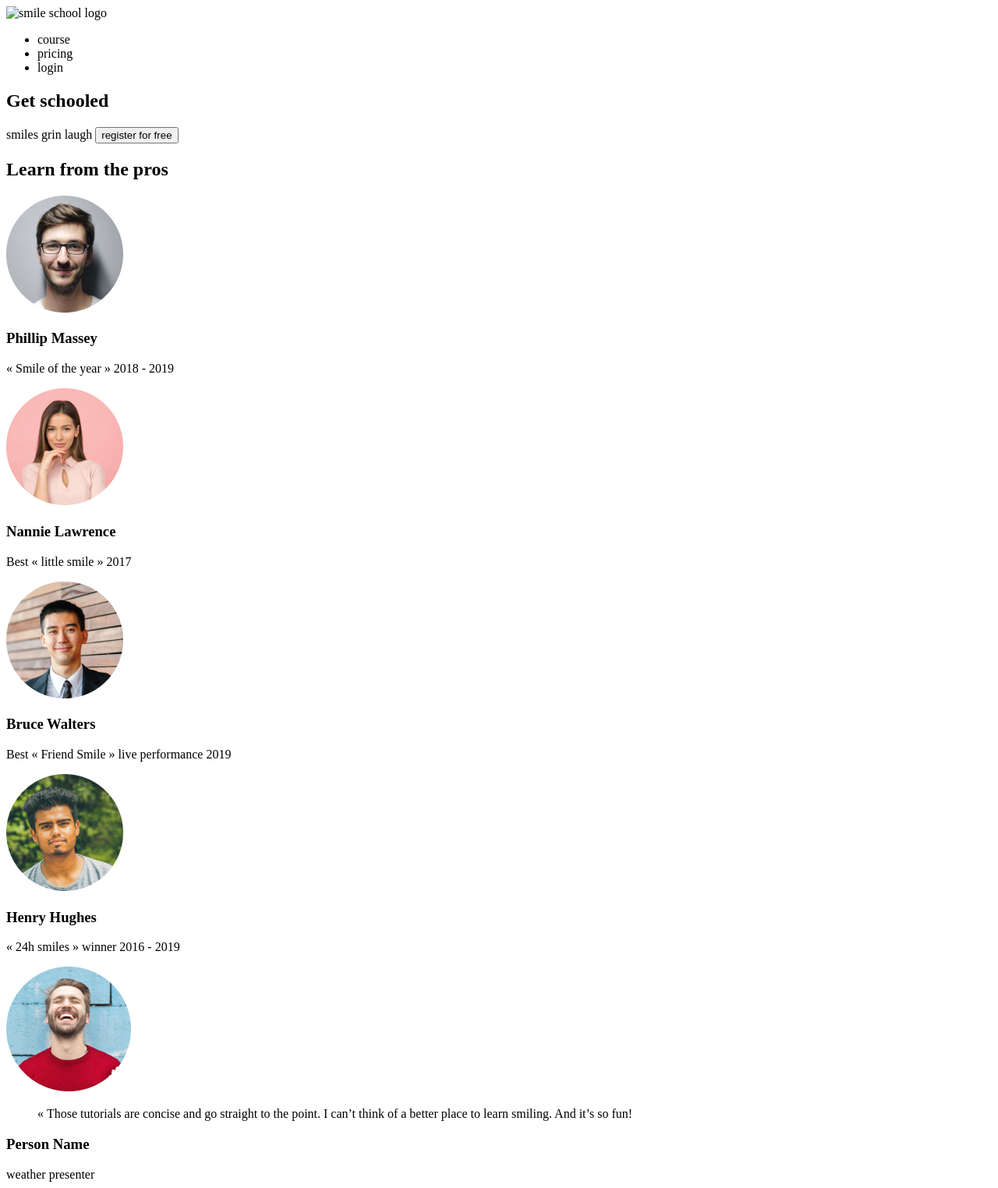
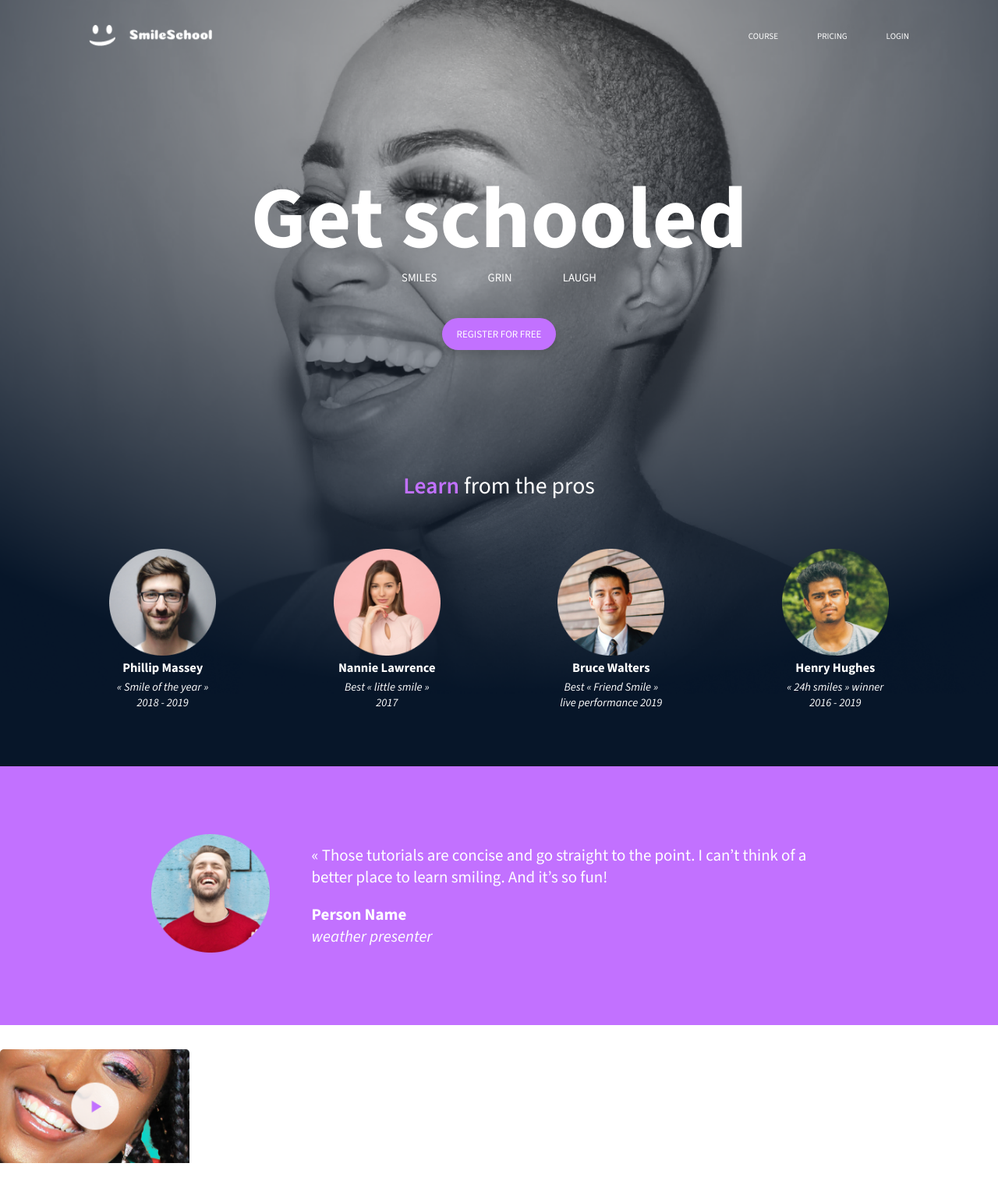
Before and after one commit to nadasaaddd/alx_html_css, a plain HTML site: page css_advanced/index.html in a window 1280 px wide. Shown: the top 1524 px of the page at 78% size. Drawn offline with nearby package versions, Linux system fonts and the light colour scheme.

Commit message:
styling section1-2

```diff
--- a/css_advanced/index.html
+++ b/css_advanced/index.html
@@ -7,12 +7,20 @@
       src="https://kit.fontawesome.com/4a2b055604.js"
       crossorigin="anonymous"
     ></script>
+    <link rel="stylesheet" href="styles.css" />
+    <link rel="preconnect" href="https://fonts.googleapis.com" />
+    <link rel="preconnect" href="https://fonts.gstatic.com" crossorigin />
+    <link
+      href="https://fonts.googleapis.com/css2?family=Source+Sans+3:ital,wght@0,200..900;1,200..900&display=swap"
+      rel="stylesheet"
+    />
     <title>Smile School</title>
   </head>
   <body>
+    <div class="landing-wrapper">
     <header>
       <nav>
-        <img class="/assets/logo.png" src="" alt="smile school logo" />
+        <img class="nav-logo" src="/assets/logo.png" alt="smile school logo" />
         <ul>
           <li><a>course</a></li>
           <li><a>pricing</a></li>
@@ -21,34 +29,35 @@
       </nav>
     </header>
     <main>
-      <section>
-        <div>
-          <h2>Get schooled</h2>
-          <span>smiles</span>
-          <span>grin</span>
-          <span>laugh</span>
+      <section class="section1">
+        <div class="header">
+          <h1>Get schooled</h1>
+          <div class="spans">
+            <span>smiles</span>
+            <span>grin</span>
+            <span>laugh</span>
+          </div>
           <button>register for free</button>
         </div>
-        <div>
-          <h2>Learn from the pros</h2>
-          <div>
-            <div>
+        <div class="pros">
+          <h2><span>Learn</span> from the pros</h2>
+          <div class="avatar-pros">
+            <div class="av">
               <img src="/assets/avatar.png" />
               <h3>Phillip Massey</h3>
               <p>« Smile of the year » 2018 - 2019</p>
             </div>
-
-            <div>
+            <div class="av">
               <img src="/assets/avatar (1).png" />
               <h3>Nannie Lawrence</h3>
               <p>Best « little smile » 2017</p>
             </div>
-            <div>
+            <div class="av">
               <img src="/assets/avatar (2).png" />
               <h3>Bruce Walters</h3>
               <p>Best « Friend Smile » live performance 2019</p>
             </div>
-            <div>
+            <div class="av">
               <img src="/assets/avatar (3).png" />
               <h3>Henry Hughes</h3>
               <p>« 24h smiles » winner 2016 - 2019</p>
@@ -56,17 +65,19 @@
           </div>
         </div>
       </section>
-      <section>
+      </div>
+      <section class="section2">
         <div>
           <img src="/assets/av-quote.png" />
         </div>
-        <div>
+        <div class="text">
           <blockquote>
             « Those tutorials are concise and go straight to the point. I can’t
             think of a better place to learn smiling. And it’s so fun!
           </blockquote>
+          <br>
           <h3>Person Name</h3>
-          <p>weather presenter</p>
+          <i><p>weather presenter</p></i>
         </div>
       </section>
       <section>
--- /dev/null
+++ b/css_advanced/styles.css
@@ -0,0 +1,126 @@
+* {
+  margin: 0;
+  padding: 0;
+  font-family: "Source Sans 3", sans-serif;
+  color: #fff;
+  zoom: 99%;
+}
+.landing-wrapper {
+  background-image: url("./assets/background.png");
+  background-repeat: no-repeat;
+  background-size: cover;
+}
+nav {
+  font-size: 12px;
+  text-transform: uppercase;
+  display: flex;
+  justify-content: space-between;
+  align-items: center;
+  padding: 34px 120px;
+}
+
+nav ul {
+  list-style: none;
+  display: flex;
+
+  gap: 53px;
+  font-weight: 500;
+  cursor: pointer;
+}
+/* section {
+  display: block;
+} */
+.header,
+.pros {
+  display: flex;
+  justify-content: center;
+  align-items: center;
+  flex-direction: column;
+}
+.section1 h1 {
+  font-size: 120px;
+  margin-bottom: -7px;
+  margin-top: 120px;
+}
+.spans {
+  display: flex;
+  gap: 70px;
+  font-weight: 500;
+  flex-direction: row;
+  font-size: 16px;
+  text-transform: uppercase;
+  margin: 0;
+}
+.section1 button {
+  background-color: #c271ff;
+  border-style: none;
+  text-transform: uppercase;
+  padding: 13px 20px;
+  border-radius: 22px;
+  font-size: 14px;
+  margin: 45px;
+  cursor: pointer;
+  box-shadow: 0 6px 12px rgba(0, 0, 0, 0.15); /* Drop shadow: vertical offset, blur, and slight opacity */
+  transition: box-shadow 0.3s ease, transform 0.3s ease; /* Smooth transition */
+}
+.header button:hover {
+  background-color: #071629;
+  box-shadow: 0 10px 20px rgba(0, 0, 0, 0.2); /* Enhanced drop shadow on hover */
+  transform: translateY(-2px); /* Lift effect */
+}
+
+.pros h2 {
+  font-size: 32px;
+  font-weight: 100;
+  margin-top: 120px;
+}
+.pros h2 span {
+  font-weight: 600;
+  color: #c271ff;
+}
+.avatar-pros {
+  display: flex;
+  flex-direction: row;
+  text-align: center;
+  gap: 160px;
+  margin: 65px;
+}
+
+.av {
+  width: 150px;
+  height: 237px;
+}
+.av h3 {
+  font-size: 18px;
+}
+.av p {
+  font-style: italic;
+  font-size: 16px;
+  margin: 5px 0;
+}
+.section2 {
+  background-color: #c271ff;
+  display: flex;
+  flex-direction: row;
+  justify-content: center;
+  align-items: center;
+  gap: 55px;
+  padding: 90px 200px;
+}
+.section2 img {
+  width: 160px;
+  height: 160px;
+}
+
+.section2 blockquote,
+.section2 h3,
+.section2 p {
+  font-size: 22px;
+}
+.section2 blockquote,
+.section2 p {
+    font-weight: 300;
+}
+.text {
+  width: 730px;
+}
```
Also changed, not shown: css_advanced/assets/background.png (added).
